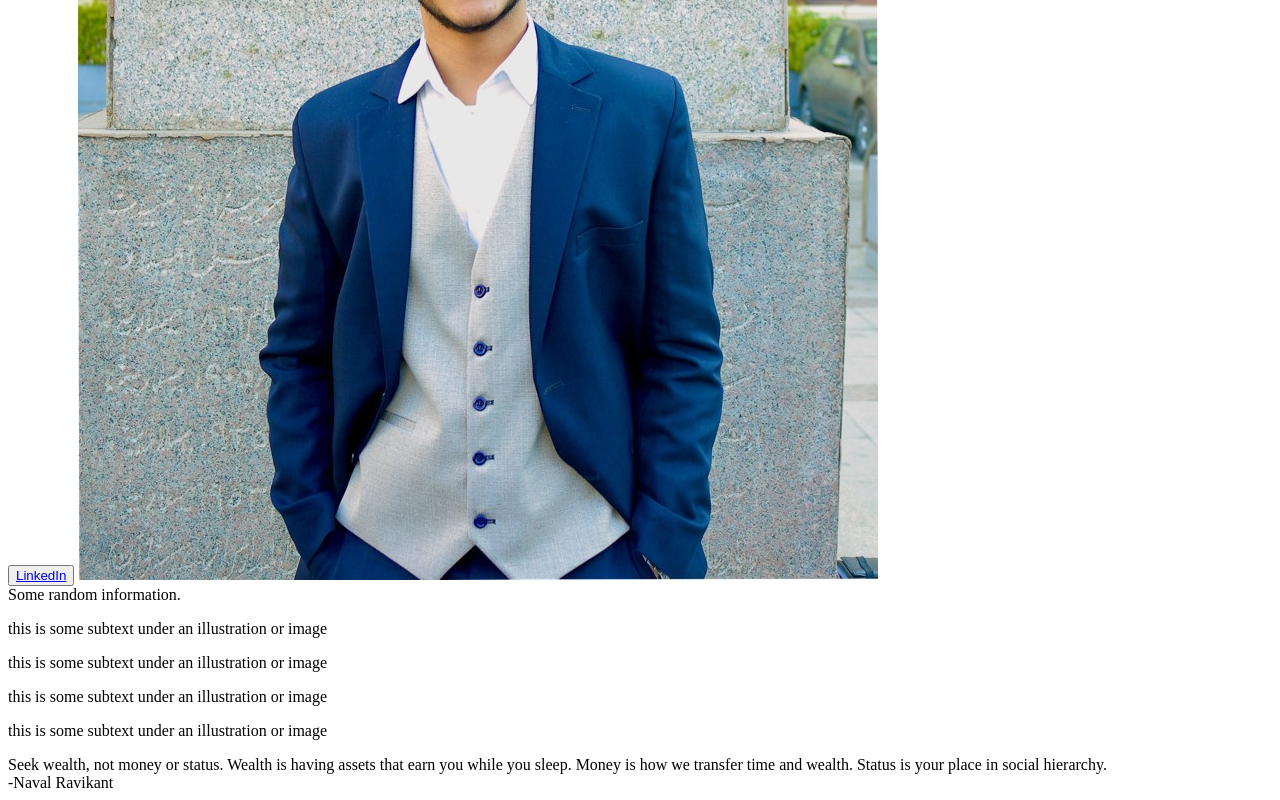
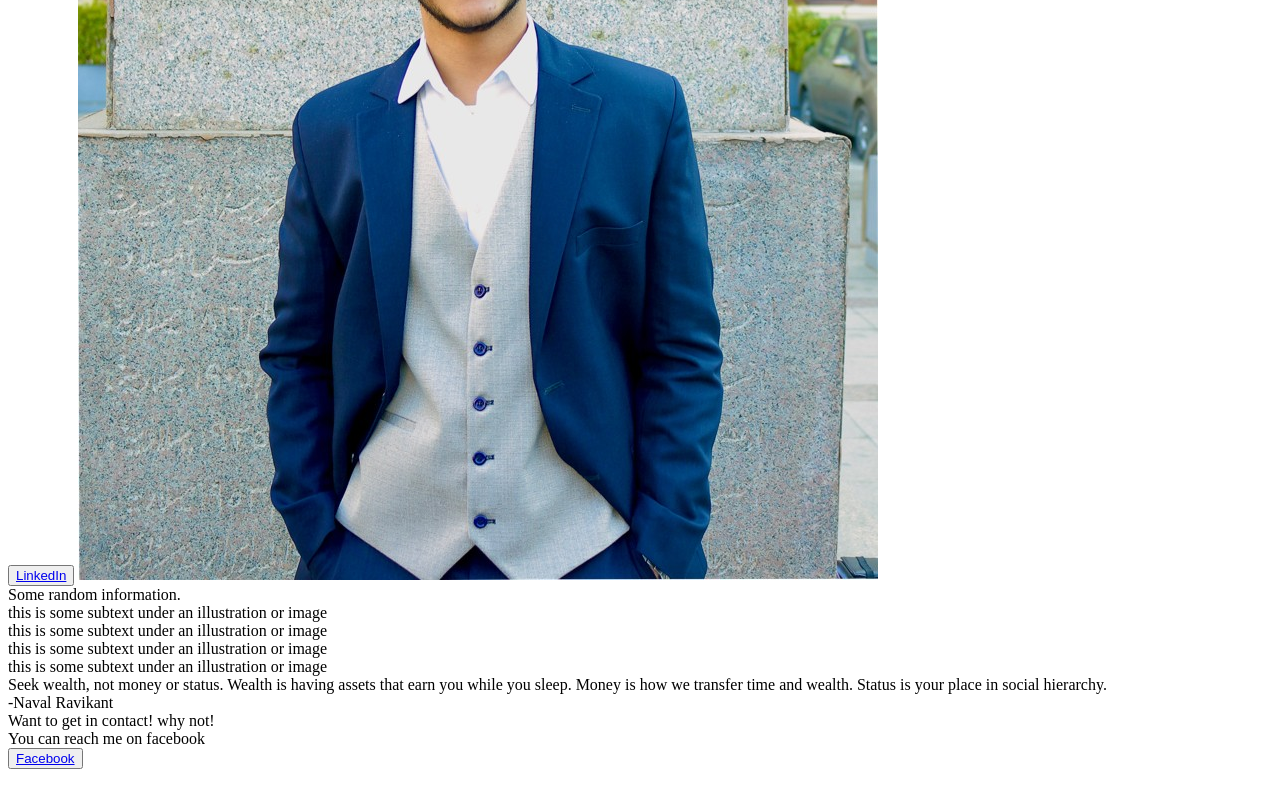
Before and after one commit to Medo072/odin-landing-page-project, a plain HTML site: page index.html in a window 1280 px wide. Shown: the part 506-1306 px from the top of the page. After the commit the page ends 1283 px from the top, so only its background shows below. Drawn offline with Linux system fonts and the light colour scheme.

Commit message:
design for the fourth section in the landing page Contact me on facebook section

```diff
--- a/index.html
+++ b/index.html
@@ -20,7 +20,7 @@
                 <p>I'm a student at Cairo university, Faculty of
                     Engineering, systems and biomedical department
                 </p>
-                <button><a href="https://www.linkedin.com/in/mohamed-ibrahim-845a77223/">LinkedIn</a></button>
+                <button><a href="https://www.linkedin.com/in/mohamed-ibrahim-845a77223/" target="_blank">LinkedIn</a></button>
                 <img src="images/profile.jpeg">
             </div>
         </div>
@@ -28,19 +28,19 @@
             <div class="header2">Some random information.</div>
             <div class="container">
                 <div class="card"></div>
-                <p>this is some subtext under an illustration or image</p>
+                <div class="text">this is some subtext under an illustration or image</div>
             </div>
             <div class="container">
                 <div class="card"></div>
-                <p>this is some subtext under an illustration or image</p>
+                <div class="text">this is some subtext under an illustration or image</div>
             </div>
             <div class="container">
                 <div class="card"></div>
-                <p>this is some subtext under an illustration or image</p>
+                <div class="text">this is some subtext under an illustration or image</div>
             </div>
             <div class="container">
                 <div class="card"></div>
-                <p>this is some subtext under an illustration or image</p>
+                <div class="text">this is some subtext under an illustration or image</div>
             </div>
         </div>
         <div class="third">
@@ -51,5 +51,10 @@
             <div>
             <div class="footer">-Naval Ravikant</div>
         </div>
+        <div class="fourth">
+            <div class="header">Want to get in contact! why not!</div>
+            <div class="text">You can reach me on facebook</div>
+            <button class="facebook"><a href="https://www.facebook.com/mohamedi.ismail02" target="_blank">Facebook</a></button>
+        </div>
     </body>
 </html>
```
